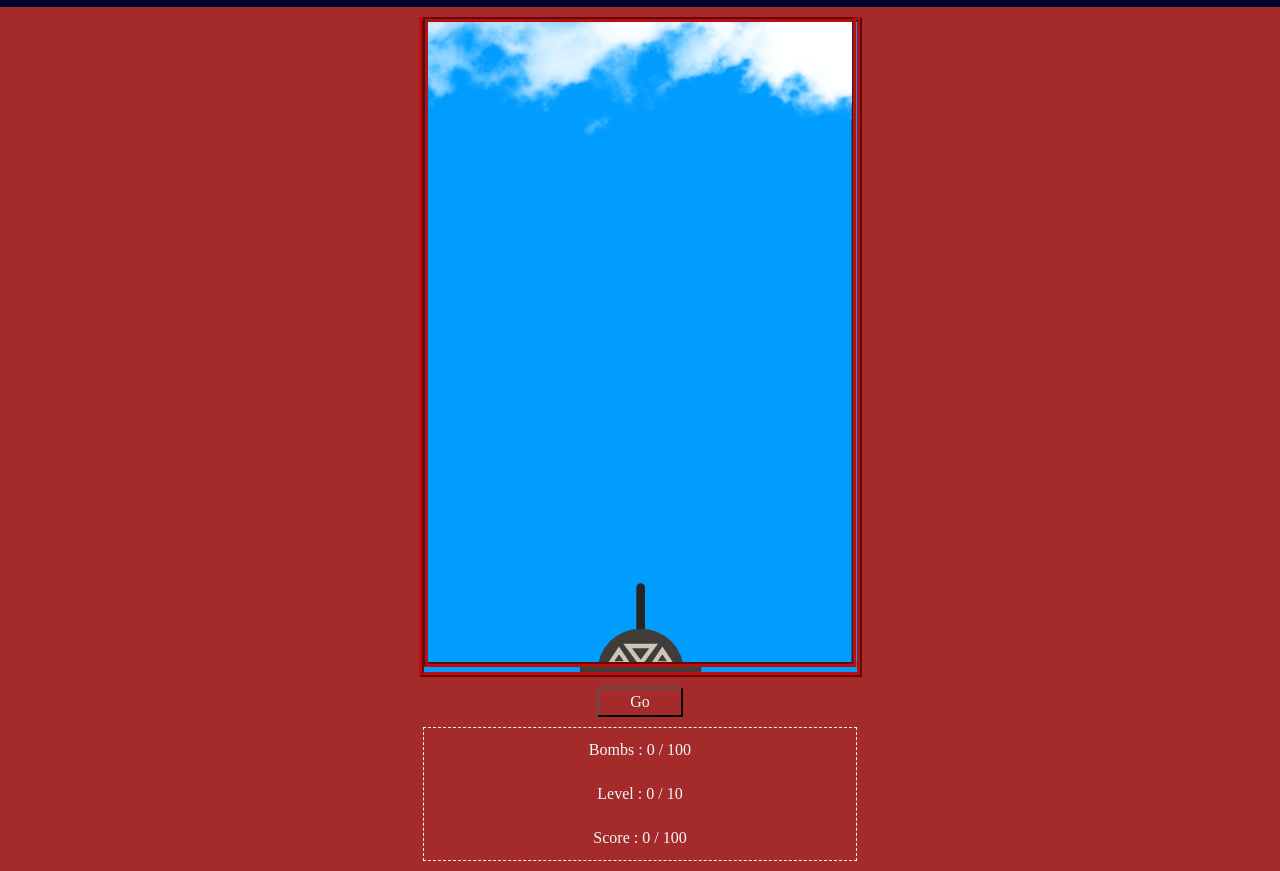
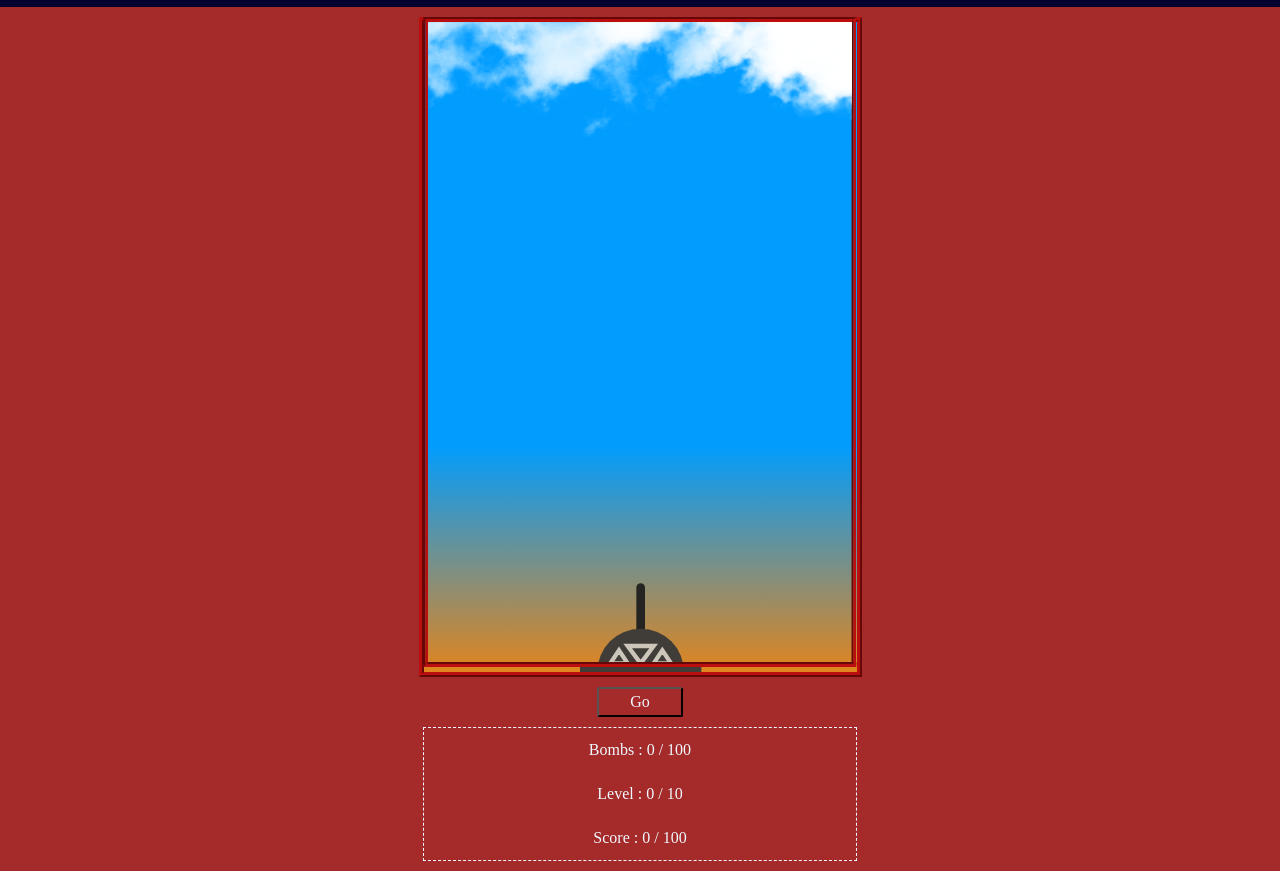
Before and after one commit to Dyeuse/Shooting-Game, a website built with Parcel: page src/index.html in a window 1280 px wide. Shown: the part 61-932 px from the top of the page. Built offline with nearby package versions, Linux system fonts and the light colour scheme.

Commit message:
Make canvas background prettier

```diff
--- a/src/style/style.css
+++ b/src/style/style.css
@@ -27,7 +27,7 @@ canvas,
 }
 
 canvas {
-    background-color: rgb(0, 157, 255);
+    background: linear-gradient(0, rgba(245, 161, 26, 0.76) 0%, rgba(0, 157, 255, 1) 35%);
 }
 
 .sky {
```
